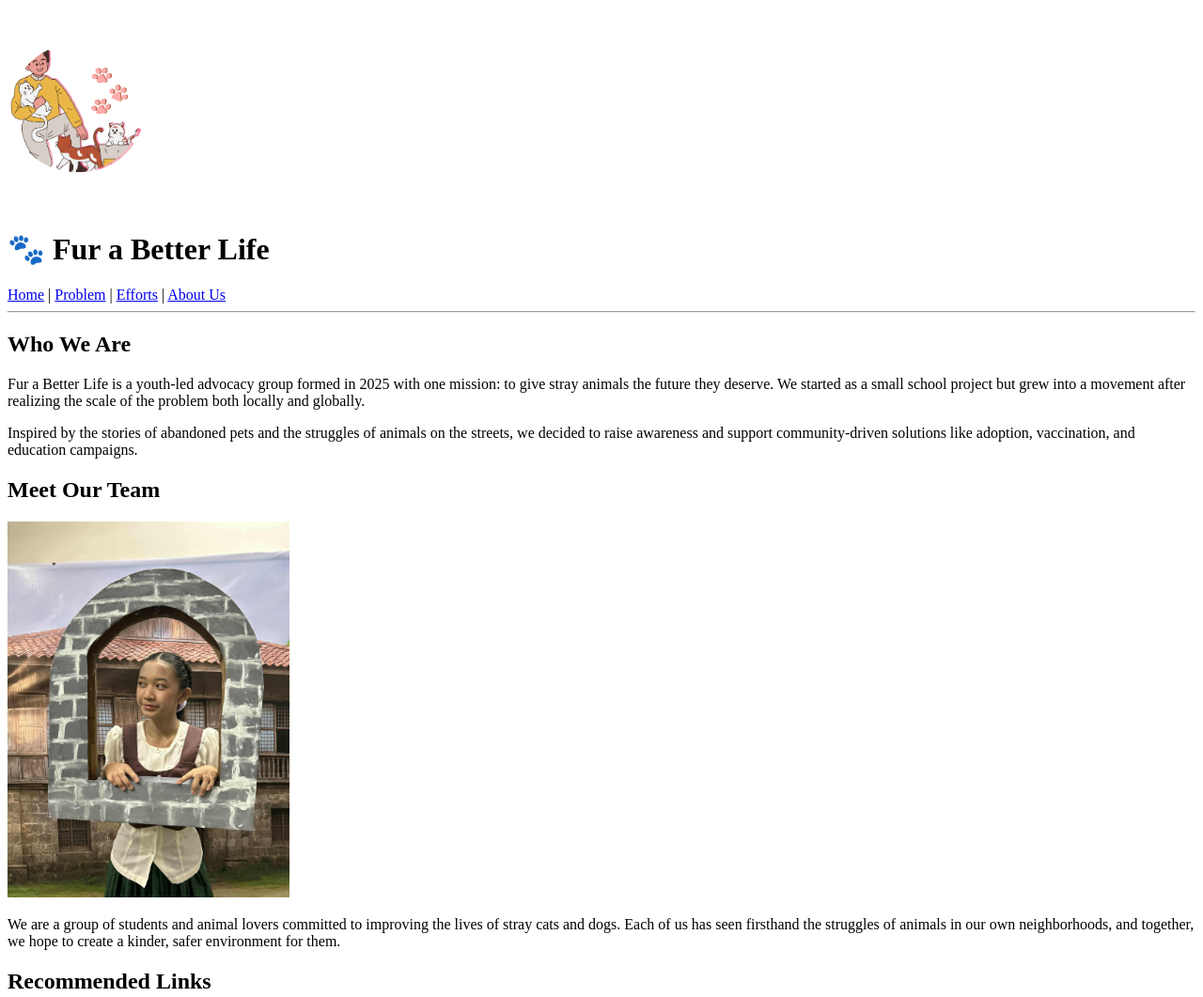
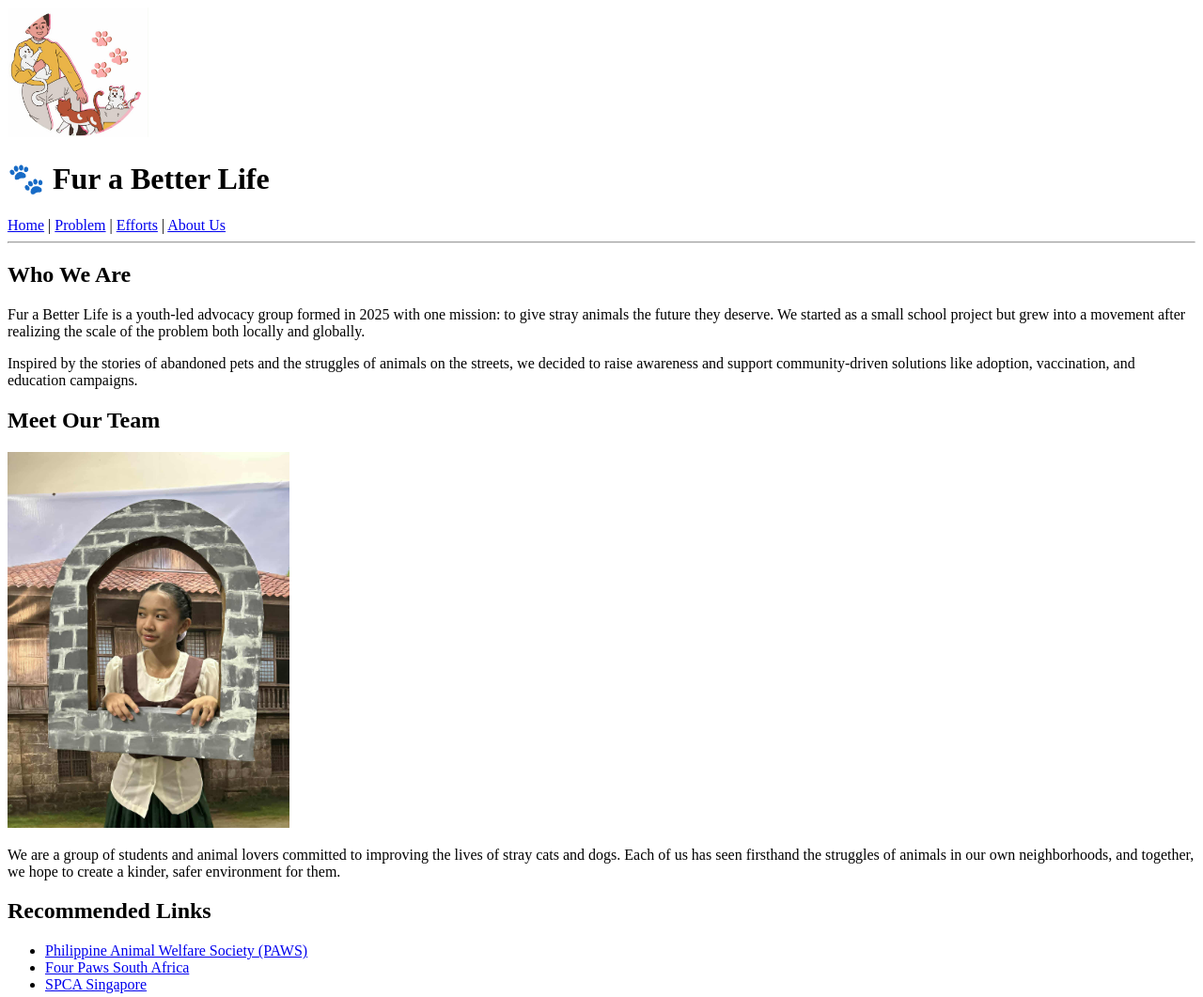
Before and after one commit to Martinaaa2S/FurABetterLife, a plain HTML site: page about.html in a window 1280 px wide. Shown: the top 1061 px of the page at 94% size. Drawn offline with Linux system fonts and the light colour scheme.

Commit message:
Add files via upload

```diff
--- a/about.html
+++ b/about.html
@@ -7,7 +7,7 @@
 <body>
     <!-- Logo and Site Title -->
     <header>
-        <img src="logo.png" alt="Website Logo" width="150">
+        <img src="mylogo.jpg" alt="Website Logo" width="150">
         <h1>🐾 Fur a Better Life</h1>
         <nav>
             <a href="index.html">Home</a> |
@@ -67,5 +67,4 @@
         <p>&copy; 2025 Fur a Better Life</p>
     </footer>
 </body>
-
 </html>
```
Also changed, not shown: index.html (+1 -2 lines), mylogo.jpg (added).
